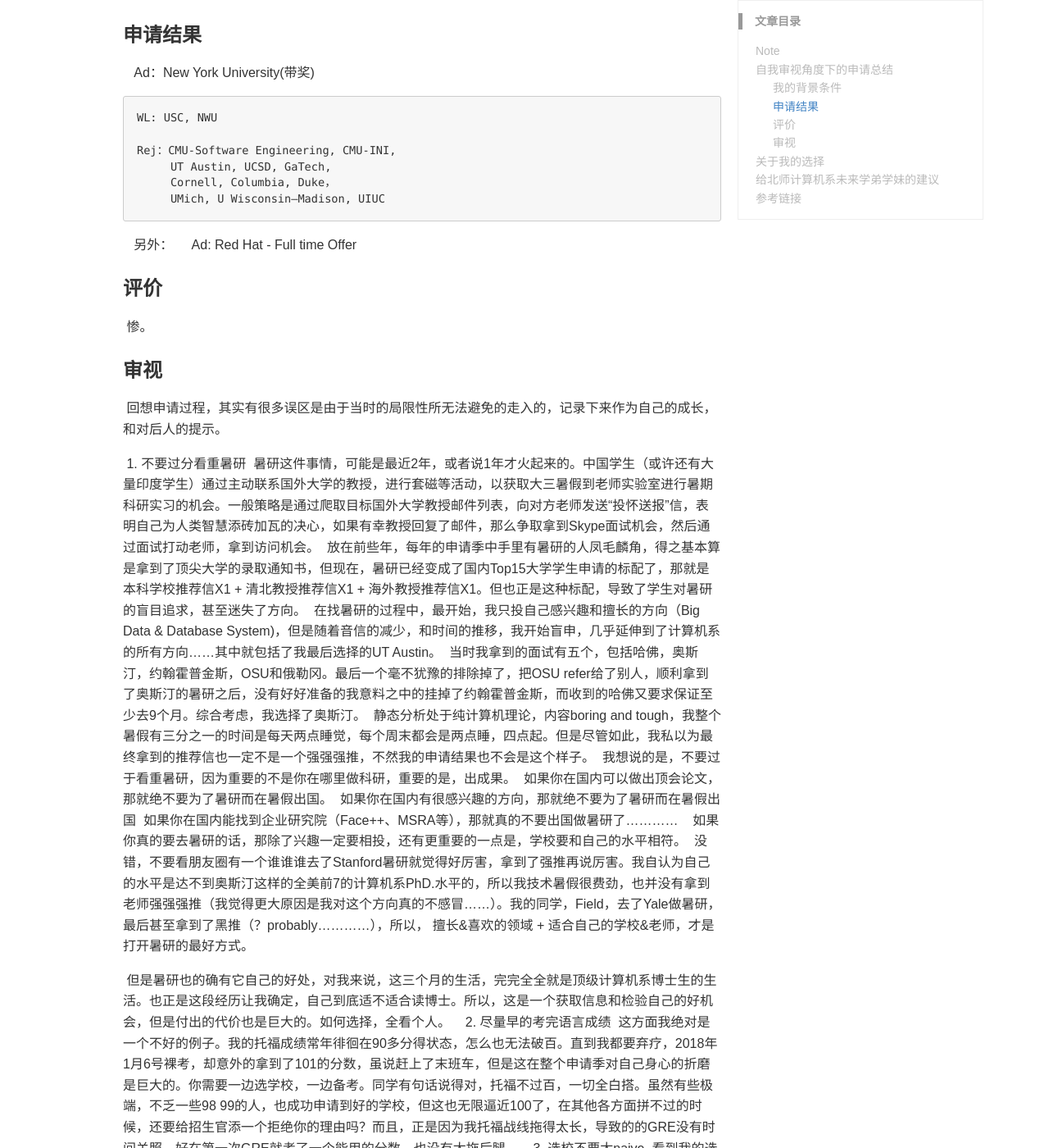
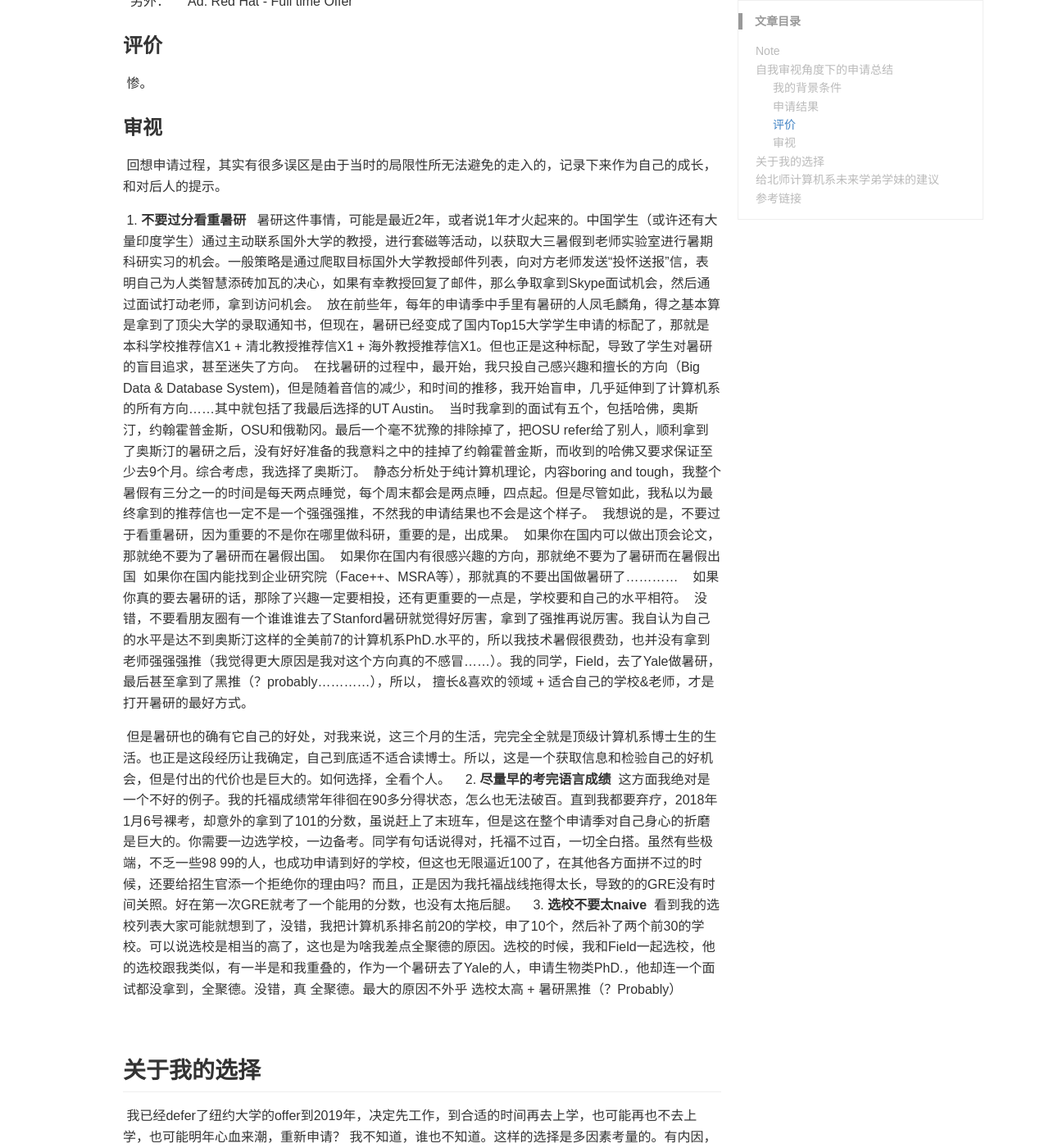
Before and after one commit to lvxiaoxin/lvxiaoxin.github.io, a Jekyll site: the page built from _posts/blog/2018-04-21-Summary-for-Graduate-Applications.md, in a window 1280 px wide and 1400 px high, scrolled down 1106 px. Shown: the whole window at 82% size. Built offline with Jekyll 4.4.1, drawn with Linux system fonts in a browser that asks for light colours; comment, search, counter and statistics services are not loaded; some of the changed text lies outside the part shown.

Commit message:
Update 2018-04-21-Summary-for-Graduate-Applications.md

```diff
--- a/_posts/blog/2018-04-21-Summary-for-Graduate-Applications.md
+++ b/_posts/blog/2018-04-21-Summary-for-Graduate-Applications.md
@@ -21,8 +21,7 @@ keywords: 留学 工作 申请
 ### 我的背景条件
 
     学校：北京师范大学(985/211, QS8th in China, US News 12th in China)
-
-         Major GPA 3.6（北大算法）
+         Major GPA 3.6（北大算法）
 
     标化：TOEFL 101（R 27, L 26, S 22, W 26) |
 
@@ -32,27 +31,21 @@ keywords: 留学 工作 申请
 
          北京大学计算机科学与技术研究所半年实习，图数据库引擎（数据库
         、算法）
-
     实习：Red Hat（全球最大开源技术公司，Red Hat Enterprise Linux/OpenStack等开发商），做Linux虚拟化开发和测试（申请
-
          季后才开始，只有少数学校用上了这段工业界实习）
 
     推荐信： 北师大计算机系主任 + 北京大学计算机研究所教授 + 美国UT Austin教授
 
 ### 申请结果
 
-    Ad：New York University(带奖)
-
-    WL: USC, NWU
-
-
-    Rej：CMU-Software Engineering, CMU-INI,
+   Ad：New York University(带奖)
+   WL: USC, NWU
+   Rej：CMU-Software Engineering, CMU-INI,
          UT Austin, UCSD, GaTech,
          Cornell, Columbia, Duke，
          UMich, U Wisconsin–Madison, UIUC
-
-    另外：
-        Ad: Red Hat - Full time Offer
+   另外：
+       Ad: Red Hat - Full time Offer
 
 
 ### 评价
@@ -63,8 +56,9 @@ keywords: 留学 工作 申请
 
   回想申请过程，其实有很多误区是由于当时的局限性所无法避免的走入的，记录下来作为自己的成长，和对后人的提示。
 
-  1. 不要过分看重暑研
-  暑研这件事情，可能是最近2年，或者说1年才火起来的。中国学生（或许还有大量印度学生）通过主动联系国外大学的教授，进行套磁等活动，以获取大三暑假到老师实验室进行暑期科研实习的机会。一般策略是通过爬取目标国外大学教授邮件列表，向对方老师发送“投怀送报”信，表明自己为人类智慧添砖加瓦的决心，如果有幸教授回复了邮件，那么争取拿到Skype面试机会，然后通过面试打动老师，拿到访问机会。
+  1. **不要过分看重暑研**
+
+  暑研这件事情，可能是最近2年，或者说1年才火起来的。中国学生（或许还有大量印度学生）通过主动联系国外大学的教授，进行套磁等活动，以获取大三暑假到老师实验室进行暑期科研实习的机会。一般策略是通过爬取目标国外大学教授邮件列表，向对方老师发送“投怀送报”信，表明自己为人类智慧添砖加瓦的决心，如果有幸教授回复了邮件，那么争取拿到Skype面试机会，然后通过面试打动老师，拿到访问机会。
   放在前些年，每年的申请季中手里有暑研的人凤毛麟角，得之基本算是拿到了顶尖大学的录取通知书，但现在，暑研已经变成了国内Top15大学学生申请的标配了，那就是本科学校推荐信X1 + 清北教授推荐信X1 + 海外教授推荐信X1。但也正是这种标配，导致了学生对暑研的盲目追求，甚至迷失了方向。
   在找暑研的过程中，最开始，我只投自己感兴趣和擅长的方向（Big Data & Database System)，但是随着音信的减少，和时间的推移，我开始盲申，几乎延伸到了计算机系的所有方向……其中就包括了我最后选择的UT Austin。
   当时我拿到的面试有五个，包括哈佛，奥斯汀，约翰霍普金斯，OSU和俄勒冈。最后一个毫不犹豫的排除掉了，把OSU refer给了别人，顺利拿到了奥斯汀的暑研之后，没有好好准备的我意料之中的挂掉了约翰霍普金斯，而收到的哈佛又要求保证至少去9个月。综合考虑，我选择了奥斯汀。
@@ -79,10 +73,10 @@ keywords: 留学 工作 申请
 
   但是暑研也的确有它自己的好处，对我来说，这三个月的生活，完完全全就是顶级计算机系博士生的生活。也正是这段经历让我确定，自己到底适不适合读博士。所以，这是一个获取信息和检验自己的好机会，但是付出的代价也是巨大的。如何选择，全看个人。
 
-  2. 尽量早的考完语言成绩
+  2. **尽量早的考完语言成绩**
   这方面我绝对是一个不好的例子。我的托福成绩常年徘徊在90多分得状态，怎么也无法破百。直到我都要弃疗，2018年1月6号裸考，却意外的拿到了101的分数，虽说赶上了末班车，但是这在整个申请季对自己身心的折磨是巨大的。你需要一边选学校，一边备考。同学有句话说得对，托福不过百，一切全白搭。虽然有些极端，不乏一些98 99的人，也成功申请到好的学校，但这也无限逼近100了，在其他各方面拼不过的时候，还要给招生官添一个拒绝你的理由吗？而且，正是因为我托福战线拖得太长，导致的的GRE没有时间关照。好在第一次GRE就考了一个能用的分数，也没有太拖后腿。
 
-  3. 选校不要太naive
+  3. **选校不要太naive**
   看到我的选校列表大家可能就想到了，没错，我把计算机系排名前20的学校，申了10个，然后补了两个前30的学校。可以说选校是相当的高了，这也是为啥我差点全聚德的原因。选校的时候，我和Field一起选校，他的选校跟我类似，有一半是和我重叠的，作为一个暑研去了Yale的人，申请生物类PhD.，他却连一个面试都没拿到，全聚德。没错，真 全聚德。最大的原因不外乎 选校太高 + 暑研黑推（？Probably）
 
 
```
